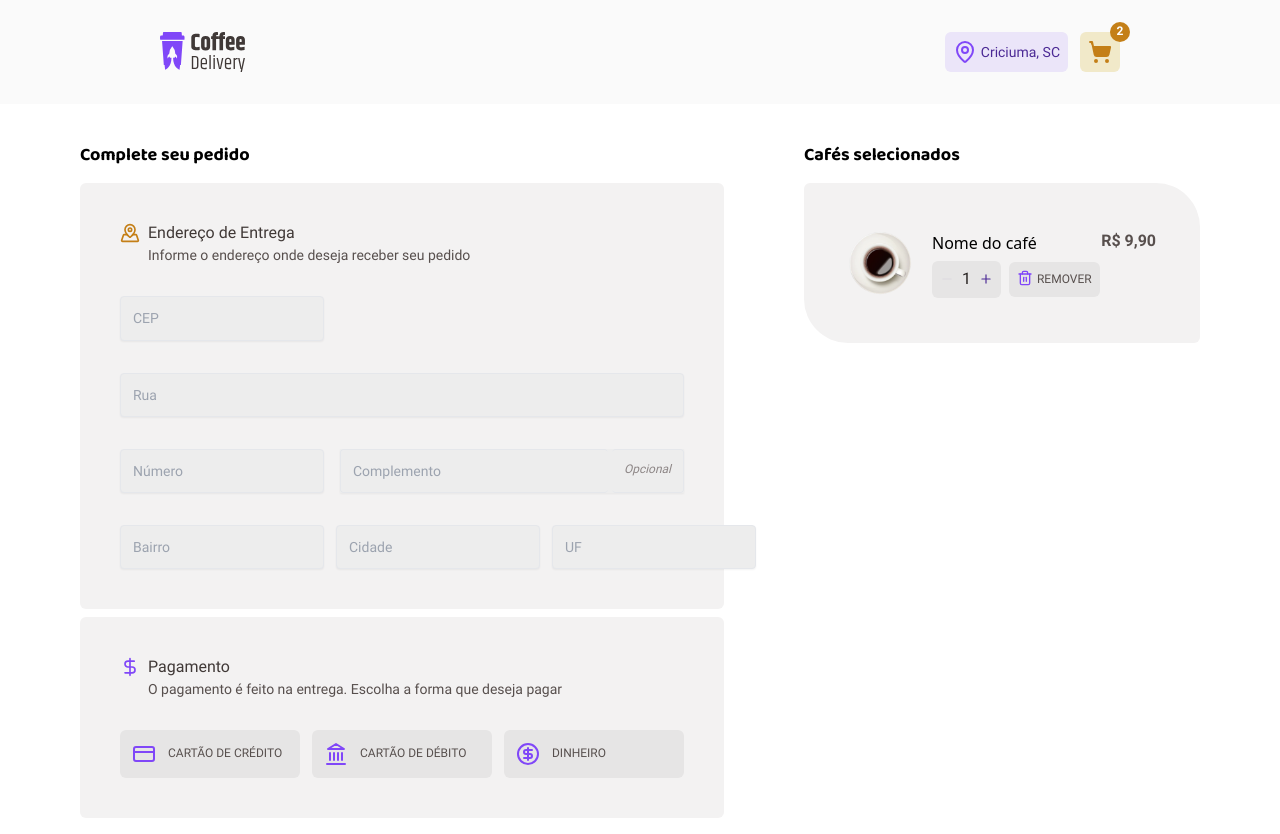
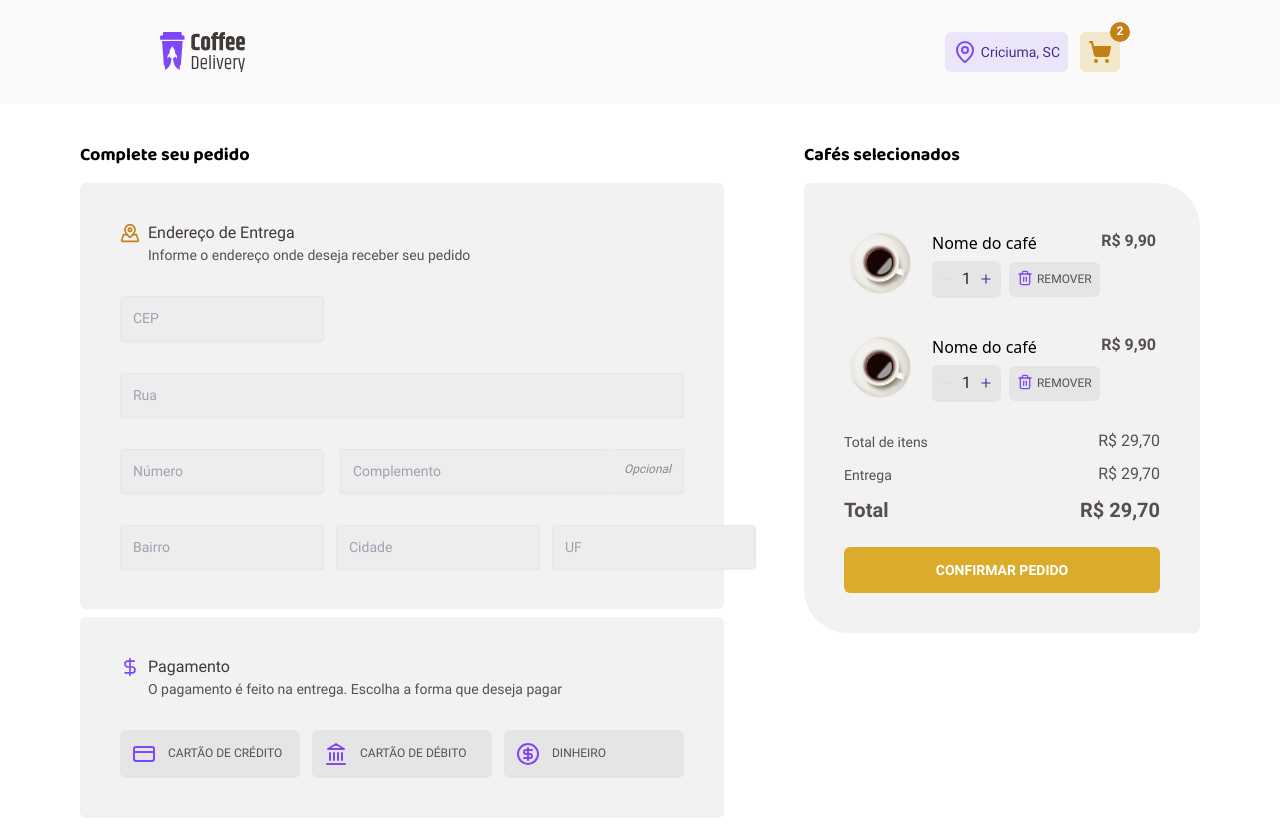
Before and after one commit to NicolasLK/2_Desafio_Coffe_Delivery, a React (Vite) app: page /carrinho in a window 1280 px wide. Built offline with nearby package versions, Linux system fonts and the light colour scheme.

Commit message:
feat: Criando navegacao entre carrinho e pedido completo

```diff
--- a/src/components/completeOrder/SelectedCoffeesForm.tsx
+++ b/src/components/completeOrder/SelectedCoffeesForm.tsx
@@ -1,11 +1,28 @@
+import { useNavigate } from "react-router-dom";
+import { CustomButton } from "../CustomButton";
 import { CoffeeItem } from "./CoffeeItem";
+import { ValueCartForm } from "./ValueCartForm";
 
 export const SelectedCoffeesForm = () => {
+  const navigate = useNavigate();
+
   return (
     <>
       <h1 className="mb-4 font-Baloo2_Bold text-titleXS">Cafés selecionados</h1>
-      <section className="p-10 rounded-tl-md rounded-bl-[2.75rem] rounded-tr-[2.75rem] rounded-br-md mb-2 bg-base-card">
+      <section className="flex flex-col gap-6 p-10 rounded-tl-md rounded-bl-[2.75rem] rounded-tr-[2.75rem] rounded-br-md mb-2 bg-base-card">
         <CoffeeItem />
+        <CoffeeItem />
+        <div className="flex flex-col gap-3">
+          <ValueCartForm />
+        </div>
+        <CustomButton
+          onClick={() => {
+            navigate("/pedido_enviado");
+          }}
+          className="px-2 py-3 rounded-md bg-product-yellow font-Roboto_Bold text-buttonG text-base-white uppercase"
+        >
+          confirmar pedido
+        </CustomButton>
       </section>
     </>
   );
--- /dev/null
+++ b/src/components/completeOrder/ValueCartForm.tsx
@@ -0,0 +1,28 @@
+export const ValueCartForm = () => {
+  return (
+    <>
+      <span className="flex items-center justify-between">
+        <p className="font-Roboto_Regular text-textS text-base-text">
+          Total de itens
+        </p>
+        <p className="font-Roboto_Regular text-textM text-base-text">
+          R$ 29,70
+        </p>
+      </span>
+      <span className="flex items-center justify-between">
+        <p className="capitalize font-Roboto_Regular text-textS text-base-text">
+          entrega
+        </p>
+        <p className="font-Roboto_Regular text-textM text-base-text">
+          R$ 29,70
+        </p>
+      </span>
+      <span className="flex items-center justify-between">
+        <p className="capitalize font-Roboto_Bold text-textL text-base-text">
+          total
+        </p>
+        <p className="font-Roboto_Bold text-textL text-base-text">R$ 29,70</p>
+      </span>
+    </>
+  );
+};
```
